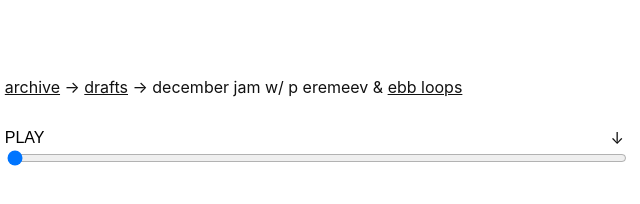
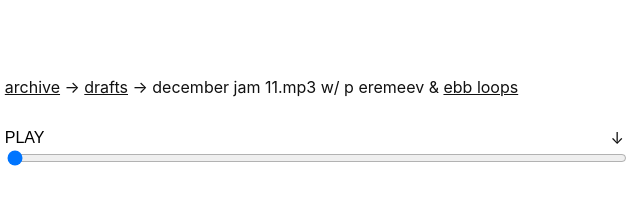
Before and after one commit to chsreigns/chsreigns.github.io, a plain HTML site: page drafts/december.html in a window 1280 px wide. Shown: the full height of the page, 72-712 px from the left. Drawn offline with Linux system fonts and the light colour scheme.

Commit message:
drafts-ebbloops

```diff
--- a/drafts/december.html
+++ b/drafts/december.html
@@ -15,7 +15,7 @@
         <a href="/">archive</a>
         <span> → </span>
         <a href="/drafts/index.html">drafts</a>
-        <span> → december jam w/ p eremeev & </span>
+        <span> → december jam 11.mp3 w/ p eremeev & </span>
         <a target="_blank" href="hhttps://soundcloud.com/ebb-loops">ebb loops</a>
       </div>
       <div class="audio">
```
